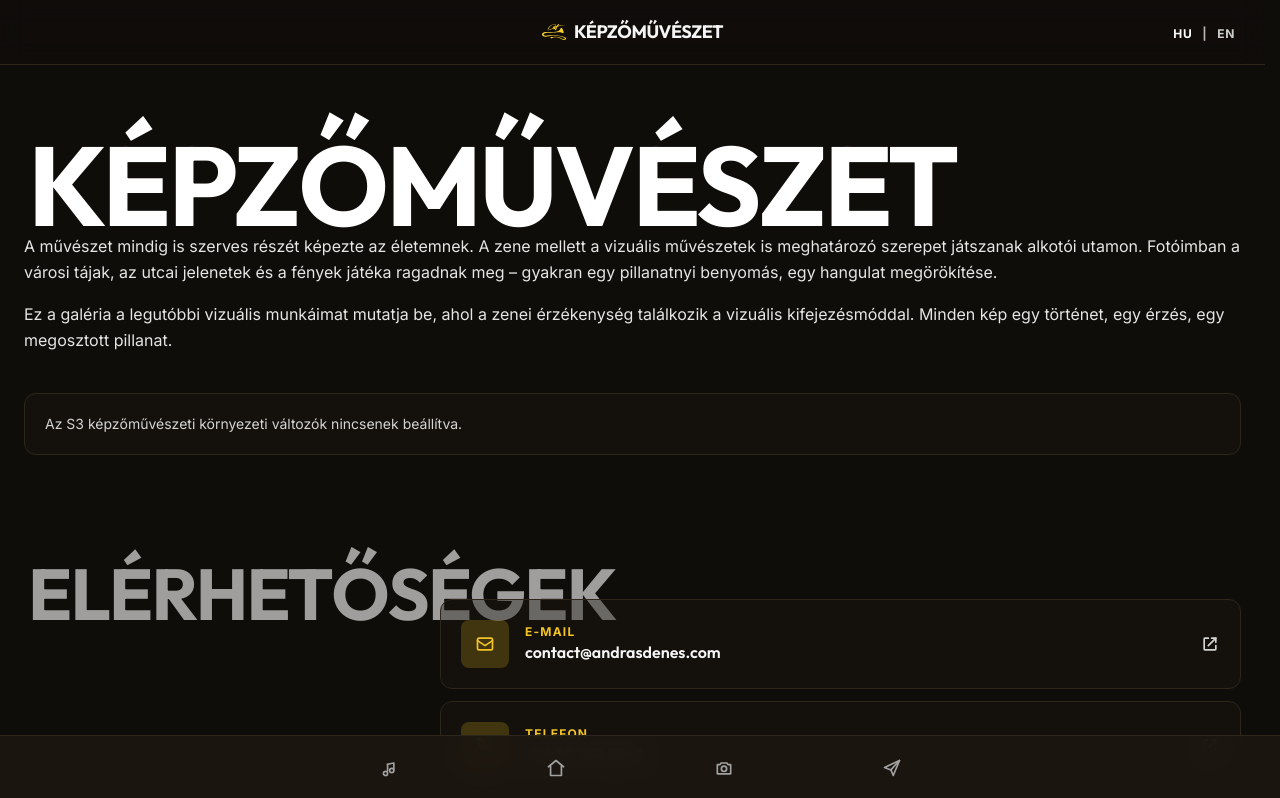
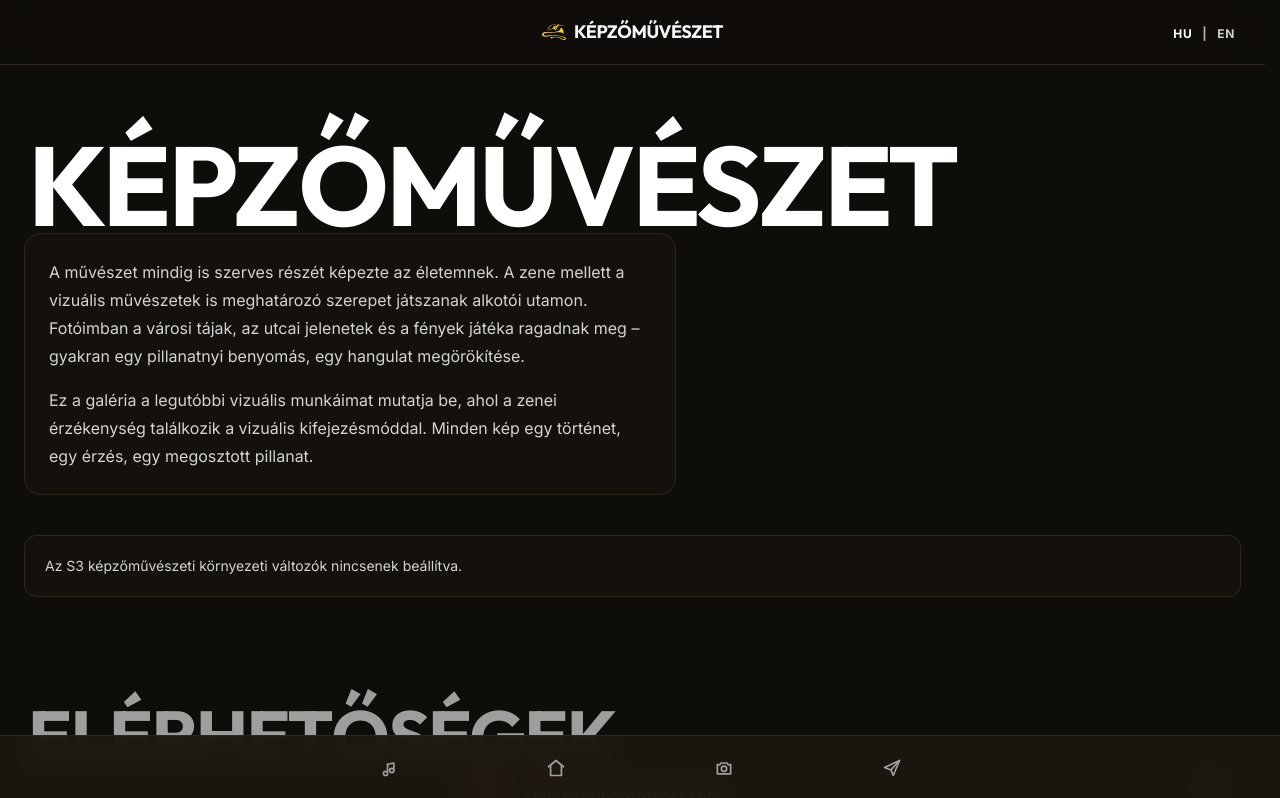
Before and after one commit to denandras/website, a Next.js app: page /art in a window 1280 px wide. Shown: the top 798 px of the page. Built offline with nearby package versions, Linux system fonts and the light colour scheme; no server answers.

Commit message:
feat(art): match /rec layout and add image titles from filenames
- Style intro text box same as /rec page (rounded-2xl border, two-column grid)
- Add extractTitle() to parse filenames into display titles
- Gallery images now show title below each image

```diff
--- a/app/art/page.tsx
+++ b/app/art/page.tsx
@@ -8,6 +8,7 @@ import ArtPageClient from "@/components/art-page-client";
 
 type MediaItem = {
   id: string;
+  title: string;
   viewUrl: string;
   downloadUrl: string;
 };
@@ -33,6 +34,15 @@ function isImageKey(key: string) {
 
 function fileExtension(key: string) {
   return key.split(".").pop()?.toLowerCase() ?? "jpg";
+}
+
+function extractTitle(key: string): string {
+  // Key format: "documents/.../_yellowsky/_web/Day 95.jpg"
+  const filename = key.split("/").pop() ?? key;
+  // Remove extension
+  const name = filename.replace(/\.[^.]+$/, "");
+  // Replace underscores/dashes with spaces, keep other characters
+  return name.replace(/[_-]/g, " ");
 }
 
 async function getArtItems(): Promise<MediaItem[]> {
@@ -91,6 +101,7 @@ async function getArtItems(): Promise<MediaItem[]> {
 
     return {
       id: `${index}`,
+      title: extractTitle(key),
       viewUrl: `/api/media/file?token=${encodedToken}`,
       downloadUrl: `/api/media/file?token=${encodedToken}&download=1`,
     };
--- a/components/art-page-client.tsx
+++ b/components/art-page-client.tsx
@@ -128,10 +128,10 @@ export default function ArtPageClient({
             {labels.title}
           </FitText>
 
-          <div className="relative z-10 mt-20 md:mt-24" data-reveal>
-            <div className="space-y-4 text-neutral-200 leading-relaxed">
-              <p>{labels.intro1}</p>
-              <p>{labels.intro2}</p>
+          <div className="relative z-10 mt-20 grid gap-8 md:mt-24 md:grid-cols-[minmax(0,1.1fr)_minmax(280px,0.9fr)] md:items-stretch">
+            <div className="space-y-4 rounded-2xl border border-neutral-border bg-neutral-dark/40 p-6" data-reveal style={{ "--reveal-delay": "120ms" }}>
+              <p className="text-sm leading-7 text-neutral-300 md:text-base">{labels.intro1}</p>
+              <p className="text-sm leading-7 text-neutral-300 md:text-base">{labels.intro2}</p>
             </div>
           </div>
 
--- a/components/media-gallery.tsx
+++ b/components/media-gallery.tsx
@@ -6,6 +6,7 @@ import { IconDownload } from "@/components/icons";
 
 type MediaItem = {
   id: string;
+  title?: string;
   viewUrl: string;
   downloadUrl: string;
 };
@@ -95,9 +96,10 @@ export default function MediaGallery({
                 onClick={() => isLoaded && !hasFailed && setLightboxSrc(item.viewUrl)}
               >
                 {!isLoaded ? <div className="absolute inset-0 animate-pulse bg-neutral-dark/70" /> : null}
+                <div className="relative">
                   <Image
                     src={item.viewUrl}
-                  alt={`Gallery image ${index + 1}`}
+                    alt={item.title || `Gallery image ${index + 1}`}
                     width={1600}
                     height={1200}
                     sizes="(max-width: 640px) 100vw, (max-width: 1024px) 50vw, 33vw"
@@ -112,6 +114,12 @@ export default function MediaGallery({
                     }}
                     className={`block h-auto w-full object-cover transition-opacity duration-300 ${imageBackgroundClassName} ${isLoaded ? "opacity-100" : "opacity-0"}`}
                   />
+                </div>
+                {item.title && isLoaded && !hasFailed ? (
+                  <div className="px-4 py-3">
+                    <p className="text-sm font-medium text-neutral-200">{item.title}</p>
+                  </div>
+                ) : null}
 
                 {hasFailed ? (
                   <div className="absolute inset-0 flex flex-col items-center justify-center gap-3 bg-neutral-dark/85 p-4 text-center">
```
Lines whose indentation alone changed are shown as unchanged.
